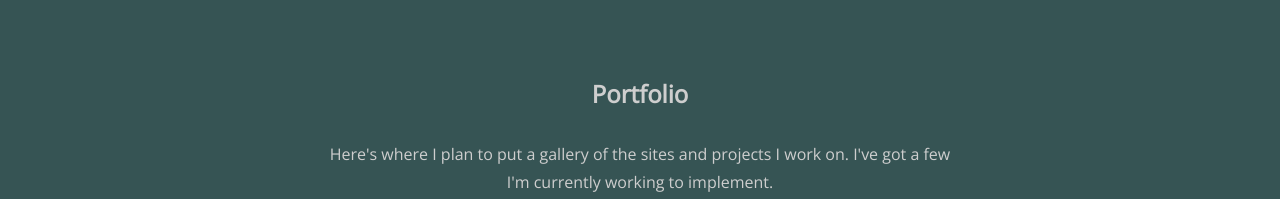
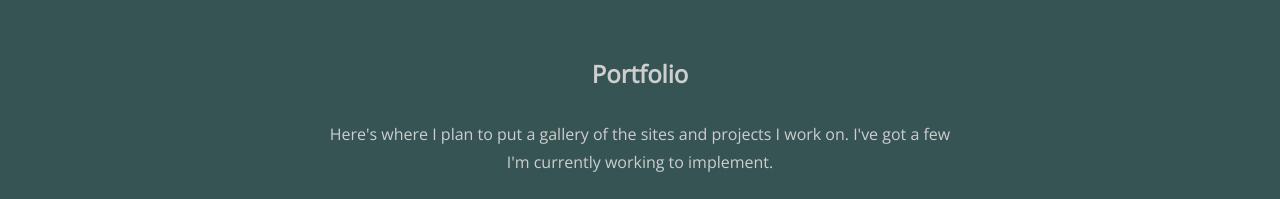
Before and after one commit to Zakjholt/home, a plain HTML site: page index.html in a window 1280 px wide. Shown: the part 636-835 px from the top of the page. Drawn offline with nearby package versions, Linux system fonts and the light colour scheme.

Commit message:
trying to fix indent on section head

```diff
--- a/main.css
+++ b/main.css
@@ -67,6 +67,11 @@ h1 {
     padding-top: 30px;
 }
 
+h2 {
+    margin: 0 auto;
+    padding: 0;
+}
+
 h3 {
     margin-bottom: 0;
     padding-bottom: 50px
```
